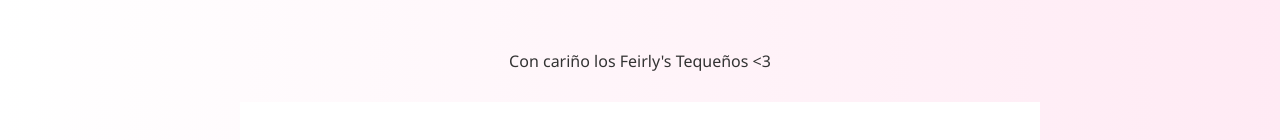
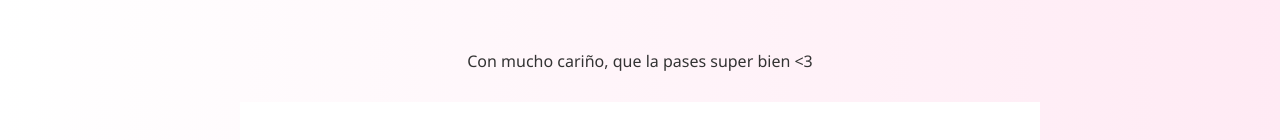
Before and after one commit to cami1289347/BetoBirthday, a plain HTML site: page index.html in a window 1280 px wide. Shown: the part 1033-1173 px from the top of the page. Drawn offline with nearby package versions, Linux system fonts and the light colour scheme.

Commit message:
Update index.html

```diff
--- a/index.html
+++ b/index.html
@@ -25,7 +25,7 @@
   </div>
 
   <footer>
-    <p class="dedicatoria"> Con cariño los Feirly's Tequeños <3 </p>
+    <p class="dedicatoria"> Con mucho cariño, que la pases super bien <3 </p>
     <img src="img/creditos.png" alt="Créditos" class="creditos-img">
 
   </footer>
```
